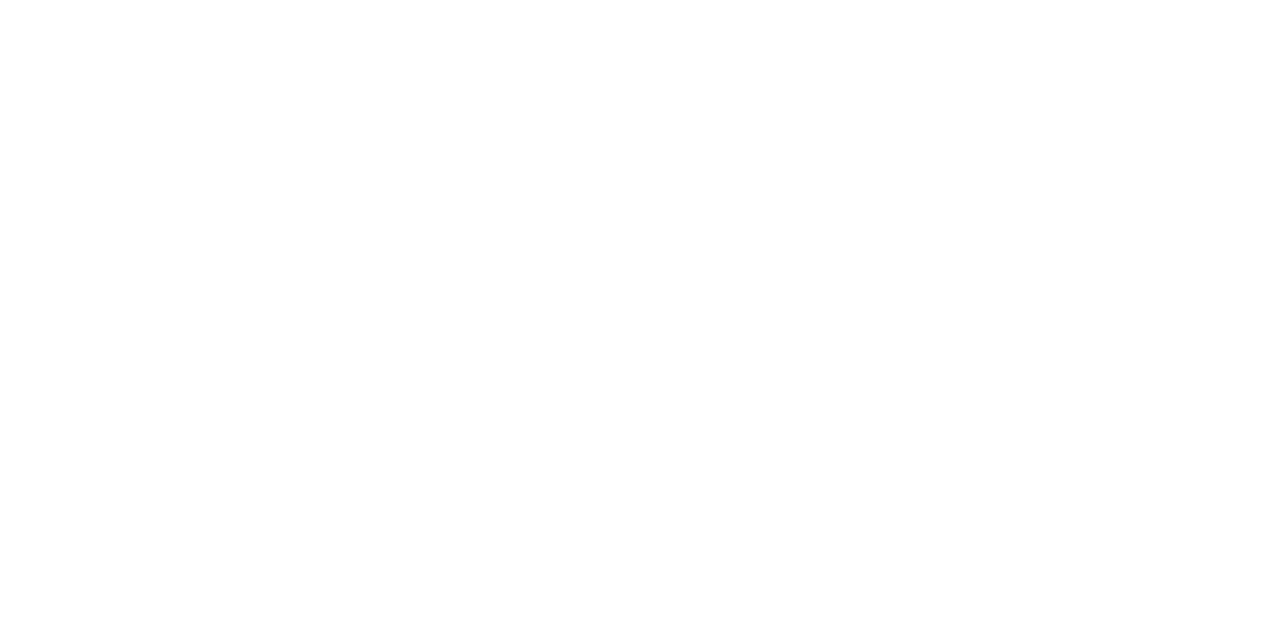
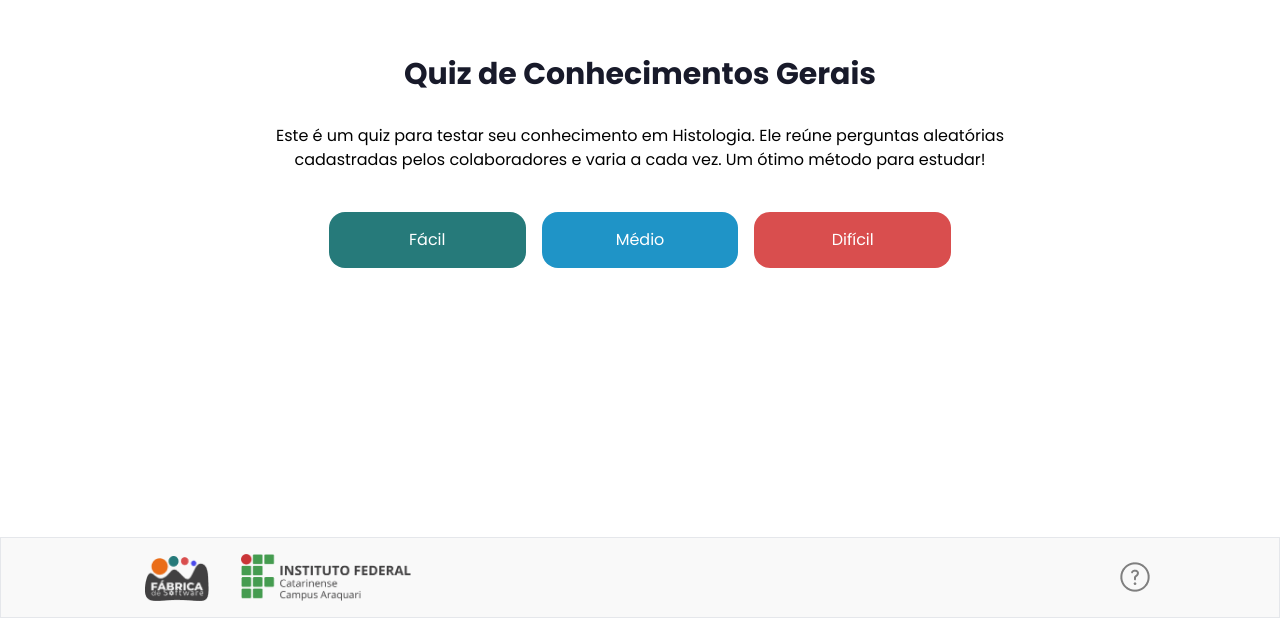
Before and after one commit to fabricadesoftware-ifc/fabricaHistologia_frontend, a Vue app: page /portal/quiz in a window 1280 px wide. Before the commit this address had no page. Shown: the part 182-800 px from the top of the page. Built offline with nearby package versions, Linux system fonts and the light colour scheme.

Commit message:
FEAT: Created quiz home page view #61

```diff
--- a/dev-dist/sw.js
+++ b/dev-dist/sw.js
@@ -82,7 +82,7 @@ define(['./workbox-b5f7729d'], (function (workbox) { 'use strict';
     "revision": "3ca0b8505b4bec776b69afdba2768812"
   }, {
     "url": "index.html",
-    "revision": "0.mg1c74619r8"
+    "revision": "0.4ca8492uua8"
   }], {});
   workbox.cleanupOutdatedCaches();
   workbox.registerRoute(new workbox.NavigationRoute(workbox.createHandlerBoundToURL("index.html"), {
--- a/src/router/index.js
+++ b/src/router/index.js
@@ -62,6 +62,11 @@ const router = createRouter({
           name: 'personal-data',
           component: () => import('@/views/portal/PersonalDataFormView.vue')
         },
+        {
+          path: 'quiz',
+          name: 'quiz',
+          component: () => import('@/views/portal/QuizHomeView.vue')
+        }
       ]
     },
   ]
--- /dev/null
+++ b/src/views/portal/QuizHomeView.vue
@@ -0,0 +1,23 @@
+<script setup>
+import { BtnDefault, DefaultTitle, Footer } from '@/components/index';
+
+const infos = [
+    {color: 'bg-[#267A7A]', text: 'Fácil'},
+    {color: 'bg-[#1F94C7]', text: 'Médio'},
+    {color: 'bg-[#D94E4E]', text: 'Difícil'},
+]
+</script>
+<template>
+<main class="w-dvw h-dvh flex flex-col justify-center items-center">
+    <section class="w-7/12 h-auto flex flex-col items-center gap-8 mb-28 2md:w-10/12">
+        <DefaultTitle class="text-center" content="Quiz de Conhecimentos Gerais" size="text-3xl" />
+        <p class=" text-center">Este é um quiz para testar seu conhecimento em Histologia. Ele reúne perguntas aleatórias cadastradas pelos colaboradores e varia a cada vez. Um ótimo método para estudar!</p>
+        <section class=" mt-2 w-10/12 flex sm:flex-col justify-between sm:items-center gap-4">
+        <div class="w-4/12 sm:w-9/12" v-for="item, index in infos" :key="index">
+            <BtnDefault block="true" :text="item.text" :background="item.color" />
+        </div>
+        </section>
+    </section>
+</main>
+<Footer class="absolute bottom-0 w-dvw" />
+</template>
```
